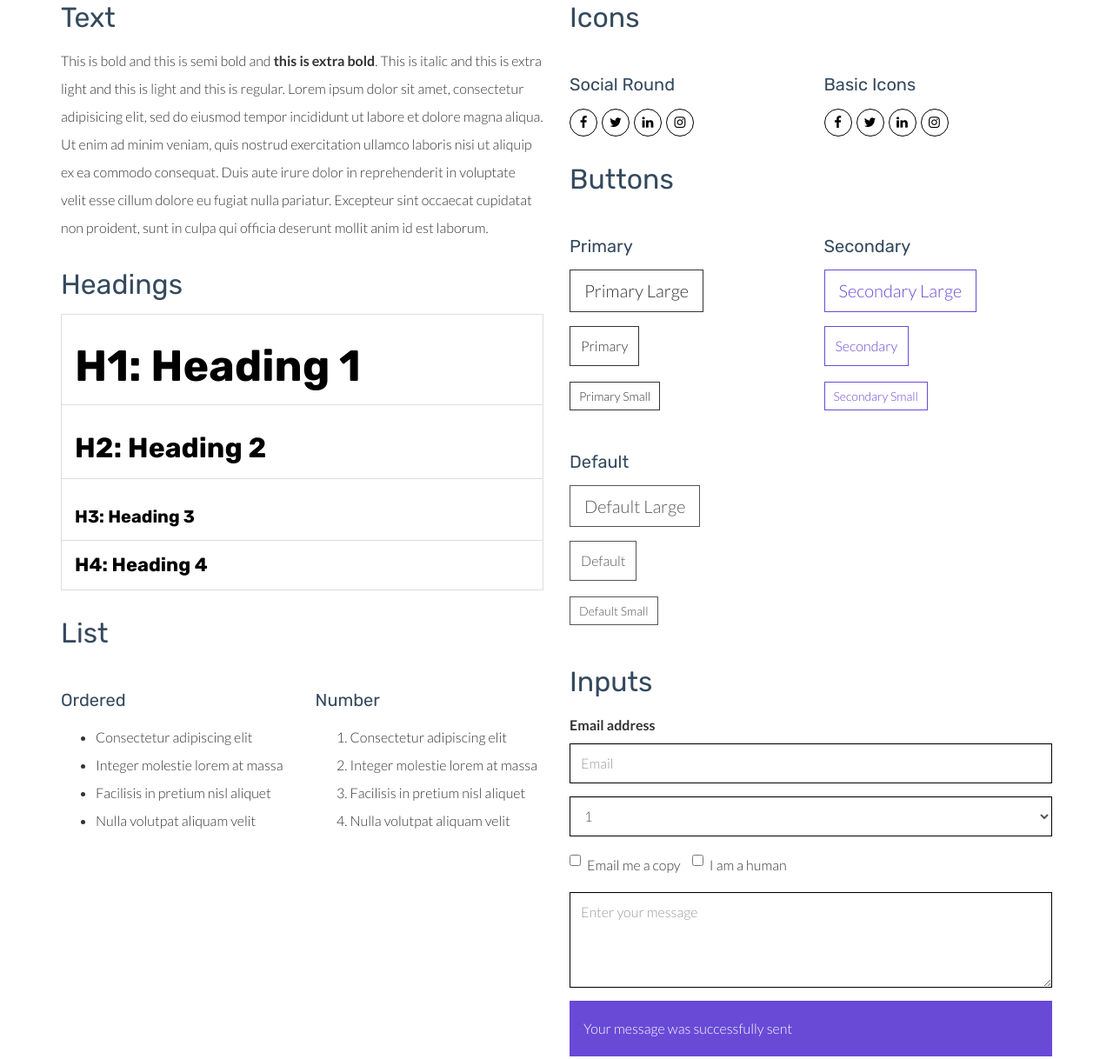
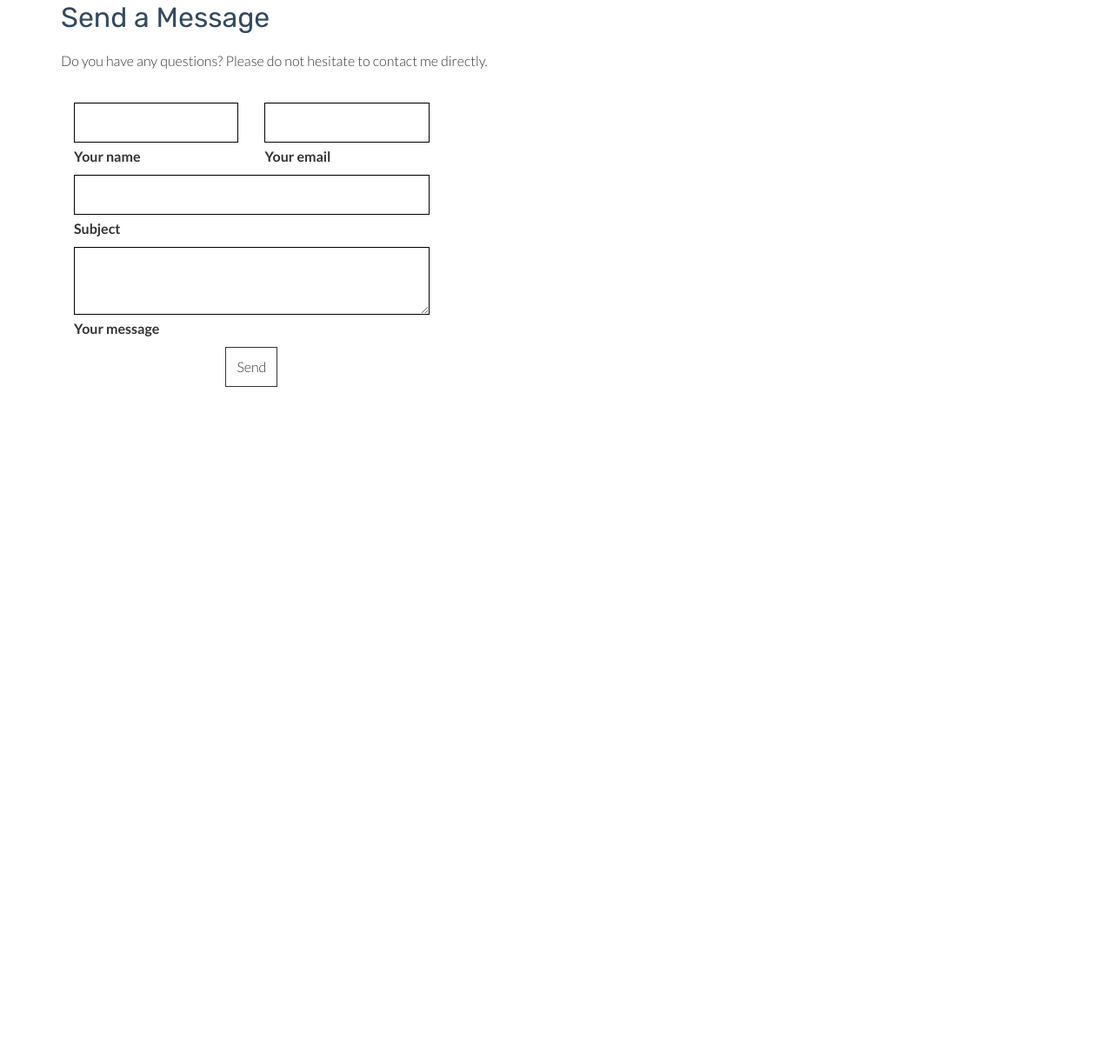
Before and after one commit to soo7aj/persona, a plain HTML site: page components.html in a window 1280 px wide. Shown: the part 109-1327 px from the top of the page at 87% size. After the commit the page ends 800 px from the top, so only its background shows below. Drawn offline with Linux system fonts and the light colour scheme.

Commit message:
initial command

```diff
--- a/components.html
+++ b/components.html
@@ -19,6 +19,7 @@
 
 <link href="./main.3da94fde.css" rel="stylesheet"></head>
 
+
 <body>
 
  <!-- Add your content of header -->
@@ -39,7 +40,7 @@
           <li><a href="./index.html" title="">Home</a></li>
           <li><a href="./project.html" title=""></a></li>
           <li><a href="./about.html" title="">About me</a></li>
-          <li><a href="./component.html" title="">MySpace</a></li>
+          <li><a href="./components.html" title="">MySpace</a></li>
         </ul>
 
         <div class="footer-container">
@@ -72,192 +73,94 @@
       <div class="col-xs-12 col-md-6">
 
         <div class="template-example">
-          <h2 class="template-title-example">Text</h2>
-          <p>This is bold and this is semi bold and <b>this is extra bold</b>. This is italic and this is extra light and this is light
-          and this is regular. Lorem ipsum dolor sit amet, consectetur adipisicing elit, sed do eiusmod
-          tempor incididunt ut labore et dolore magna aliqua. Ut enim ad minim veniam,
-          quis nostrud exercitation ullamco laboris nisi ut aliquip ex ea commodo
-          consequat. Duis aute irure dolor in <a href="" title="">reprehenderit</a> in voluptate velit esse
-          cillum dolore eu fugiat nulla pariatur. Excepteur sint occaecat cupidatat non
-          proident, sunt in culpa qui officia deserunt mollit anim id est laborum.
+          <h2 class="template-title-example">Send a Message</h2>
+          <p>Do you have any questions? Please do not hesitate to contact me directly.
           </p>
         </div>
+        <div class="template-example">
+          <h2 class="template-title-example"></h2>
 
-        <div class="template-example">
-          <h2 class="template-title-example">Headings</h2>
+            <!--Section: Contact v.2-->
+  <!-- Add your site or app content here -->
+  <div class="container">
+    <div class="row">
+      <div class="col-xs-12 col-md-6">
+<div class="mb-4">
+  <!--Section heading-->
+  <!--Section description-->
+  <div class="row">
+      <!--Grid column-->
+      <div class="col-md-9 mb-md-0 mb-5">
+          <form id="contact-form" name="contact-form" action="mail.php" method="POST">
 
-          <table class="table table-bordered">
-            <tr><td><h1>H1: Heading 1</h1></td></tr>
-            <tr><td><h2>H2: Heading 2</h2></td></tr>
-            <tr><td><h3>H3: Heading 3</h3></td></tr>
-            <tr><td><h4>H4: Heading 4</h4></td></tr>
-          </table>
+              <!--Grid row-->
+              <div class="row">
+
+                  <!--Grid column-->
+                  <div class="col-md-6">
+                      <div class="md-form mb-0">
+                          <input type="text" id="name" name="name" class="form-control">
+                          <label for="name" class="">Your name</label>
                       </div>
+                  </div>
+                  <!--Grid column-->
 
-        <div class="template-example">
-          <h2 class="template-title-example">List</h2>
+                  <!--Grid column-->
+                  <div class="col-md-6">
+                      <div class="md-form mb-0">
+                          <input type="text" id="email" name="email" class="form-control">
+                          <label for="email" class="">Your email</label>
+                      </div>
+                  </div>
+                  <!--Grid column-->
+
+              </div>
+              <!--Grid row-->
+
+              <!--Grid row-->
               <div class="row">
-            <div class="col-md-6">
-              <h3 class="template-title-example">Ordered</h3>
-              <ul>
-                <li>Consectetur adipiscing elit</li>
-                <li>Integer molestie lorem at massa</li>
-                <li>Facilisis in pretium nisl aliquet</li>
-                <li>Nulla volutpat aliquam velit</li>
-              </ul>
-            </div>
-            <div class="col-md-6">
-              <h3 class="template-title-example">Number</h3>
-              <ol>
-                <li>Consectetur adipiscing elit</li>
-                <li>Integer molestie lorem at massa</li>
-                <li>Facilisis in pretium nisl aliquet</li>
-                <li>Nulla volutpat aliquam velit</li>
-              </ol>
+                  <div class="col-md-12">
+                      <div class="md-form mb-0">
+                          <input type="text" id="subject" name="subject" class="form-control">
+                          <label for="subject" class="">Subject</label>
                       </div>
                   </div>
               </div>
+              <!--Grid row-->
 
+              <!--Grid row-->
+              <div class="row">
 
-      </div>
+                  <!--Grid column-->
+                  <div class="col-md-12">
 
-      <div class="col-xs-12 col-md-6">
-        <div class="template-example">
-          <h2 class="template-title-example">Icons</h2>
-
-          <div class="row">
-            <div class="col-md-6">
-              <h3 class="template-title-example">Social Round</h2>
-              <ul class="list-icons">
-                <li>
-                  <a href="" class="social-round-icon fa-icon">
-                    <i class="fa fa-facebook"></i>
-                  </a>
-                </li>
-                <li>
-                  <a href="" class="social-round-icon fa-icon">
-                    <i class="fa fa-twitter"></i>
-                  </a>
-                </li>
-                <li>
-                  <a href="" class="social-round-icon fa-icon">
-                    <i class="fa fa-linkedin"></i>
-                  </a>
-                </li>
-                <li>
-                  <a href="" class="social-round-icon fa-icon">
-                    <i class="fa fa-instagram"></i>
-                  </a>
-                </li>
-              </ul>
-            </div>
-            <div class="col-md-6">
-               <h3 class="template-title-example">Basic Icons</h2>
-                <ul class="list-icons">
-                  <li>
-                    <span class="fa-icon">
-                      <i class="fa fa-facebook"></i>
-                    </span>
-                  </li>
-                  <li>
-                    <span class="fa-icon">
-                      <i class="fa fa-twitter"></i>
-                    </span>
-                  </li>
-                  <li>
-                    <span class="fa-icon">
-                      <i class="fa fa-linkedin"></i>
-                    </span>
-                  </li>
-                  <li>
-                    <span class="fa-icon">
-                      <i class="fa fa-instagram"></i>
-                    </span>
-                  </li>
-                </ul>
+                      <div class="md-form">
+                          <textarea type="text" id="message" name="message" rows="2" class="form-control md-textarea"></textarea>
+                          <label for="message">Your message</label>
                       </div>
 
                   </div>
+              </div>
+              <!--Grid row-->
+
+          </form>
+
+          <div class="text-center text-md-left">
+              <a class="btn btn-primary" onclick="document.getElementById('contact-form').submit();">Send</a>
+          </div>
+          <div class="status"></div>
+      </div>
+      <!--Grid column-->
 
 
+      <!--Grid column-->
 
-
-
-        </div>
-
-        <div class="template-example">
-          <h2 class="template-title-example">Buttons</h2>
-          <div class="row">
-            <div class="col-md-6">
-              <h3 class="template-title-example">Primary</h2>
-              <div class="row">
-                  <div class="col-md-6">
-                  <p><a href="" class="btn btn-primary btn-lg">Primary Large</a></p>
-                  <p><a href="" class="btn btn-primary">Primary </a></p>
-                  <p><a href="" class="btn btn-primary btn-sm">Primary Small</a></p>
-                </div>
-              </div>
-
-              <h3 class="template-title-example">Default</h2>
-              <div class="row">
-                  <div class="col-md-6">
-                  <p><a href="" class="btn btn-default btn-lg">Default Large</a></p>
-                  <p><a href="" class="btn btn-default">Default </a></p>
-                  <p><a href="" class="btn btn-default btn-sm">Default Small</a></p>
-                </div>
-              </div>
-
-            </div>
-
-            <div class="col-md-6">
-              <h3 class="template-title-example">Secondary</h2>
-              <div class="row">
-                  <div class="col-md-6">
-                  <p><a href="" class="btn btn-info btn-lg">Secondary Large</a></p>
-                  <p><a href="" class="btn btn-info">Secondary </a></p>
-                  <p><a href="" class="btn btn-info btn-sm">Secondary Small</a></p>
   </div>
 </div>
 </div>
 </div>
-        </div>
-
-        <div class="template-example">
-          <h2 class="template-title-example">Inputs</h2>
-
-            <div class="form-group">
-              <label for="exampleInputEmail1">Email address</label>
-              <input type="email" class="form-control" id="exampleInputEmail1" placeholder="Email">
-            </div>
-
-            <div class="form-group">
-              <select class="form-control">
-                <option>1</option>
-                <option>2</option>
-                <option>3</option>
-                <option>4</option>
-                <option>5</option>
-              </select>
-            </div>
-
-            <div class="form-group">
-              <label class="checkbox-inline">
-                <input
-                type="checkbox" id="inlineCheckbox1" value="option1"> Email me a copy
-              </label>
-              <label class="checkbox-inline">
-                <input type="checkbox" id="inlineCheckbox2" value="option2"> I am a human
-              </label>
-            </div>
-
-            <div class="form-group">
-              <textarea class="form-control" rows="3" placeholder="Enter your message"></textarea>
-            </div>
-
-            <div class="alert alert-success" role="alert">Your message was successfully sent</div>
-            <div class="alert alert-danger" role="alert">Your message has not been sent, restart</div>
-        </div>
-
+</section>
+<!--Section: Contact v.2-->
 
 
 
```
Also changed, not shown: about.html (+6 -6 lines), index.html (+1 -1 lines), project.html (+1 -1 lines). Lines whose indentation alone changed are shown as unchanged.
